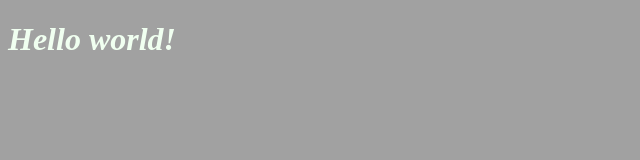
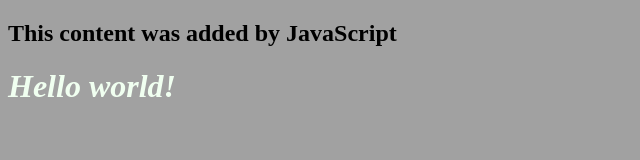
Before and after one commit to huntergleach/ninetails, a plain HTML site: page index.html in a window 1280 px wide. Shown: the whole page, without its empty margins (0-640 px from the left). Drawn offline with Linux system fonts and the light colour scheme.

Commit message:
add script.js, connect to index.html

```diff
--- a/index.html
+++ b/index.html
@@ -7,6 +7,7 @@
     <title>My Website</title>
 </head>
 <body>
+    <script src="script.js"></script>
     <h1>Hello world!</h1>
 </body>
 </html>
--- /dev/null
+++ b/script.js
@@ -0,0 +1,4 @@
+const h2 = document.createElement('h2');
+h2.textContent = "This content was added by JavaScript";
+
+document.querySelector('body').appendChild(h2);
```
